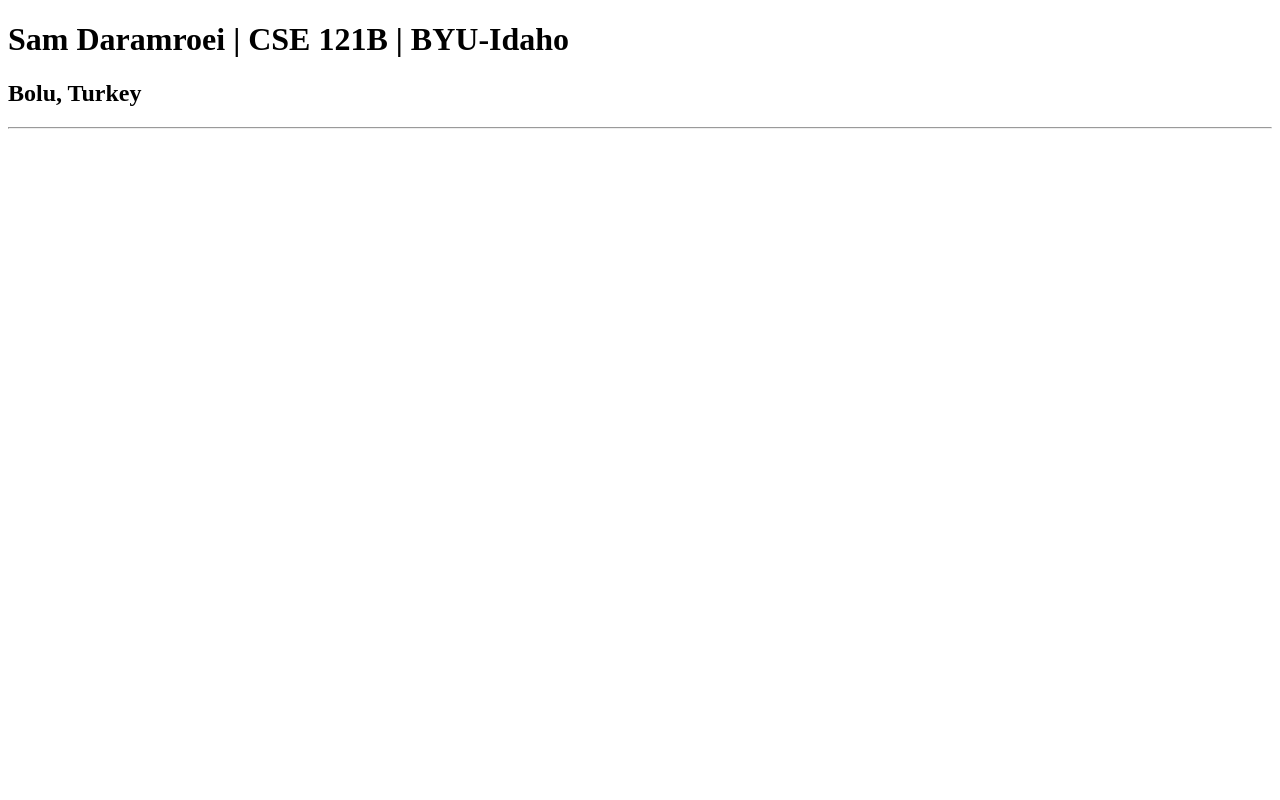
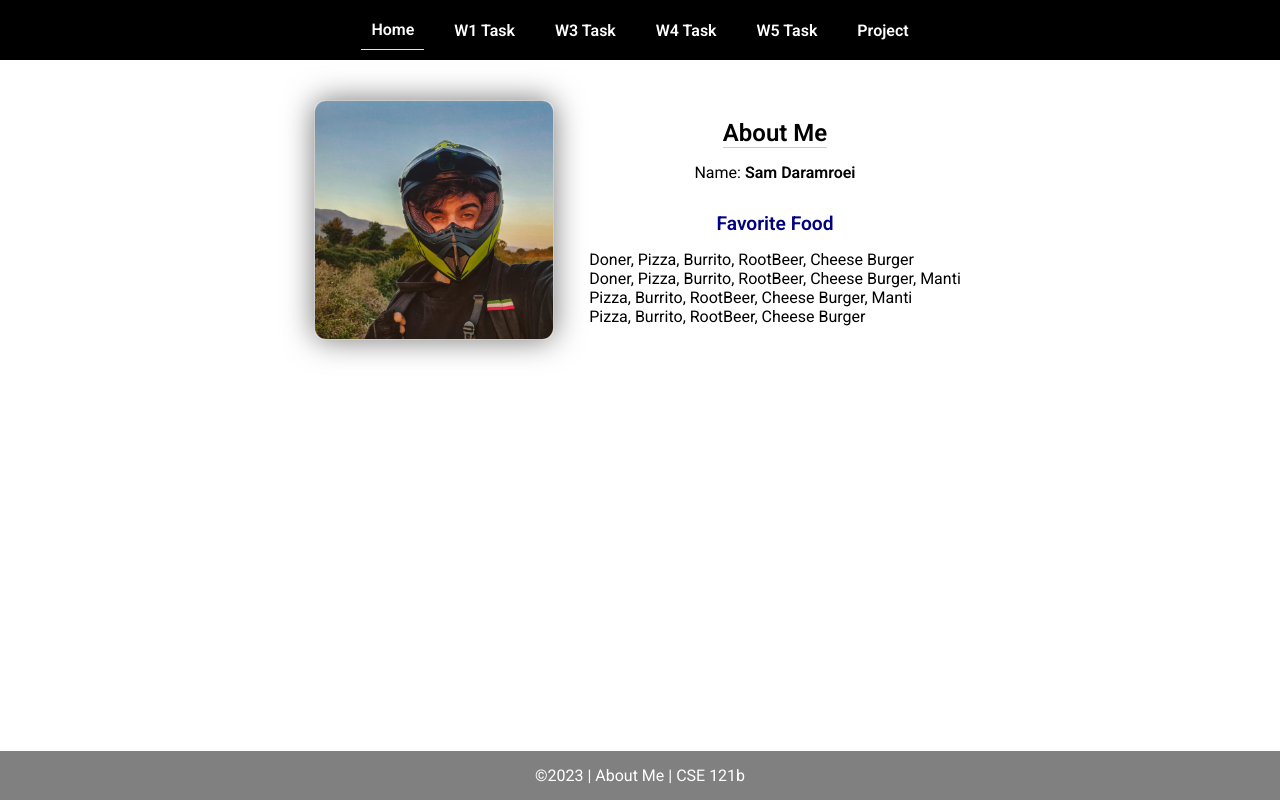
Before and after one commit to cheerios-design/cse121b, a plain HTML site: page index.html in a window 1280 px wide. Drawn offline with Linux system fonts and the light colour scheme.

Commit message:
Done with W02

```diff
--- a/index.html
+++ b/index.html
@@ -1,14 +1,45 @@
 <!DOCTYPE html>
 <html lang="en">
+
 <head>
-    <meta charset="UTF-8">
-    <meta name="viewport" content="width=device-width, initial-scale=1.0">
-    <title>Sam Daramroei | CSE 121B | BYU-Idaho</title>
+  <meta charset="UTF-8">
+  <meta name="viewport" content="width=device-width, initial-scale=1.0">
+  <title>About Me | CSE 121b | W02: Programming Tasks</title>
+  <link rel="preconnect" href="https://fonts.googleapis.com">
+  <link rel="preconnect" href="https://fonts.gstatic.com" crossorigin>
+  <link href="https://fonts.googleapis.com/css2?family=Roboto:wght@400;600&display=swap"
+    rel="stylesheet">
+  <link rel="stylesheet" href="styles/main.css">
 </head>
+
 <body>
-    <h1>Sam Daramroei | CSE 121B | BYU-Idaho</h1>
-    <h2>Bolu, Turkey</h2>
-    <hr>
+  <nav>
+    <ul id="menu">
+      <li><a id="toggleMenu">&equiv;</a></li>
+      <li><a href="index.html" class="active">Home</a></li>
+      <li><a href="w01-task.html">W1 Task</a></li>
+      <li><a href="w03-task.html">W3 Task</a></li>
+      <li><a href="w04-task.html">W4 Task</a></li>
+      <li><a href="w05-task.html">W5 Task</a></li>
+      <li><a href="project.html">Project</a></li>
+    </ul>
+  </nav>
+  <main id="home">
+    <picture>
+      <img src="images/placeholder.png" alt="Placeholder Image">
+    </picture>
+    <section>
+      <h1>About Me</h1>
+      <div class="info">Name: <span id="name"></span></div>
+      <h2>Favorite Food</h2>
+      <div class="block" id="food"></div>
+    </section>
+  </main>
+  <footer>
+    &copy;<span id="year"></span> | About Me | CSE 121b
+  </footer>
+  <script src="scripts/main.js"></script>
+  <script src="scripts/w02-task.js"></script>
+</body>
 
-</body>
 </html>
--- /dev/null
+++ b/scripts/main.js
@@ -0,0 +1,9 @@
+// copyright year
+document.querySelector('#year').textContent = new Date().getFullYear();
+
+// toggle menu in small view
+const toggleMenu = () => {
+    document.querySelector('#menu').classList.toggle('open');
+}
+
+document.querySelector('#toggleMenu').addEventListener('click', toggleMenu);
--- /dev/null
+++ b/scripts/w02-task.js
@@ -0,0 +1,31 @@
+/* W02-Task - Profile Home Page */
+
+/* Step 1 - Setup type tasks - no code required */
+
+/* Step 2 - Variables */
+let fullName = 'Sam Daramroei';
+let currentYear = new Date().getFullYear(); // Corrected the date usage
+let profilePicture = 'images/myimage.jpg';
+
+/* Step 3 - Element Variables */
+const nameElement = document.getElementById("name");    //1
+const foodElement = document.getElementById("food");    //2
+const yearElement = document.querySelector("#year");    //3
+const imageElement = document.querySelector("img");     //4
+
+/* Step 4 - Adding Content */
+nameElement.innerHTML = `<strong>${fullName}</strong>`; //1 & 2
+yearElement.textContent = currentYear;                  //3
+imageElement.setAttribute("src", profilePicture);
+imageElement.setAttribute("alt", `Profile image of ${fullName}`); // Corrected the alt attribute
+
+/* Step 5 - Array */
+let favFoods = ["Doner", "Pizza", "Burrito", "RootBeer", "Cheese Burger"]; // Corrected the array
+foodElement.textContent = favFoods.join(', '); // Corrected array display
+let anotherFavFood = "Manti"; //3
+favFoods.push(anotherFavFood); //4
+foodElement.innerHTML += `<br>${favFoods.join(', ')}`; //5 Corrected array display
+favFoods.shift(); //6
+foodElement.innerHTML += `<br>${favFoods.join(', ')}`; //7 Corrected array display
+favFoods.pop(); //8
+foodElement.innerHTML += `<br>${favFoods.join(', ')}`; //9 Corrected array display
--- /dev/null
+++ b/styles/main.css
@@ -0,0 +1,157 @@
+/* Universal Selector */
+* {
+    margin: 0;
+    padding: 0;
+    box-sizing: border-box;
+}
+
+/* HTML Selectors */
+body {
+    font-family: 'Roboto', Helvetica, sans-serif;
+}
+
+nav {
+    background-color: black;
+    width: 100%;
+    position: fixed;
+    top: 0;
+}
+
+nav ul {
+    display: flex;
+    flex-direction: column;
+    align-items: center;
+    max-width: fit-content;
+    margin: 0 auto;
+}
+
+nav ul li {
+    flex: 1 1 auto;
+}
+
+nav ul li:first-child {
+    display: block;
+    font-size: 2rem;
+}
+
+nav ul li:first-child a {
+    padding: 1px 10px;
+}
+
+nav ul li {
+    display: none;
+    list-style: none;
+    margin: 10px;
+}
+
+nav ul li a {
+    display: block;
+    padding: 10px;
+    text-decoration: none;
+    font-weight: 600;
+    color: white;
+    text-align: center;
+}
+
+nav ul li a:hover {
+    background-color: #efefef;
+    color: black;
+}
+
+h1, h2 {
+    text-align: center;
+    margin-bottom: 15px;
+
+}
+
+h1 {
+border-bottom: 1px solid #ccc;
+}
+
+h2 {
+    font-size: 1.2rem;
+    color: navy;
+    text-align: center;
+    margin-top: 30px;
+}
+
+main {
+    margin-top: 125px;
+    display: grid;
+    grid-template-columns: 1fr;
+    grid-gap: 20px;
+    align-items: center;
+    justify-content: center;
+}
+
+picture {
+    margin: 0 auto;
+}
+
+picture img {
+    width: 240px;
+    height: auto;
+    border-radius: 5%;
+    border: 1px solid #ccc;
+    box-shadow: 0 0 30px #777;
+}
+
+section {
+    display: flex;
+    flex-direction: column;
+    align-items: center;
+    margin: 10px
+}
+
+label {
+    margin: 15px 0;
+}
+
+footer {
+    background-color: gray;
+    color: white;
+    padding: 15px;
+    text-align: center;
+    width: 100%;
+    position: fixed;
+    bottom: 0;
+}
+
+/* Class Selectors */
+.active {
+    border-bottom: 1px solid yellow;
+}
+
+.open li {
+    display: block;
+}
+
+.block {
+    display: block;
+}
+
+/* ID Selectors */
+
+/* Media Queries */
+@media only screen and (min-width: 32.5em) {
+    nav ul {
+        flex-direction: row;
+    }
+
+    nav ul li:first-child {
+        display: none;
+    }
+
+    nav ul li {
+        display: block;
+    }
+
+    main {
+        margin: 100px auto 20px;
+        grid-template-columns: 250px 1fr;
+        max-width: -moz-fit-content;
+        max-width: fit-content;
+
+    }
+
+}
```
Also changed, not shown: index-old.html (added, +14 -0 lines), images/myimage.jpg (added), images/placeholder.png (added).
